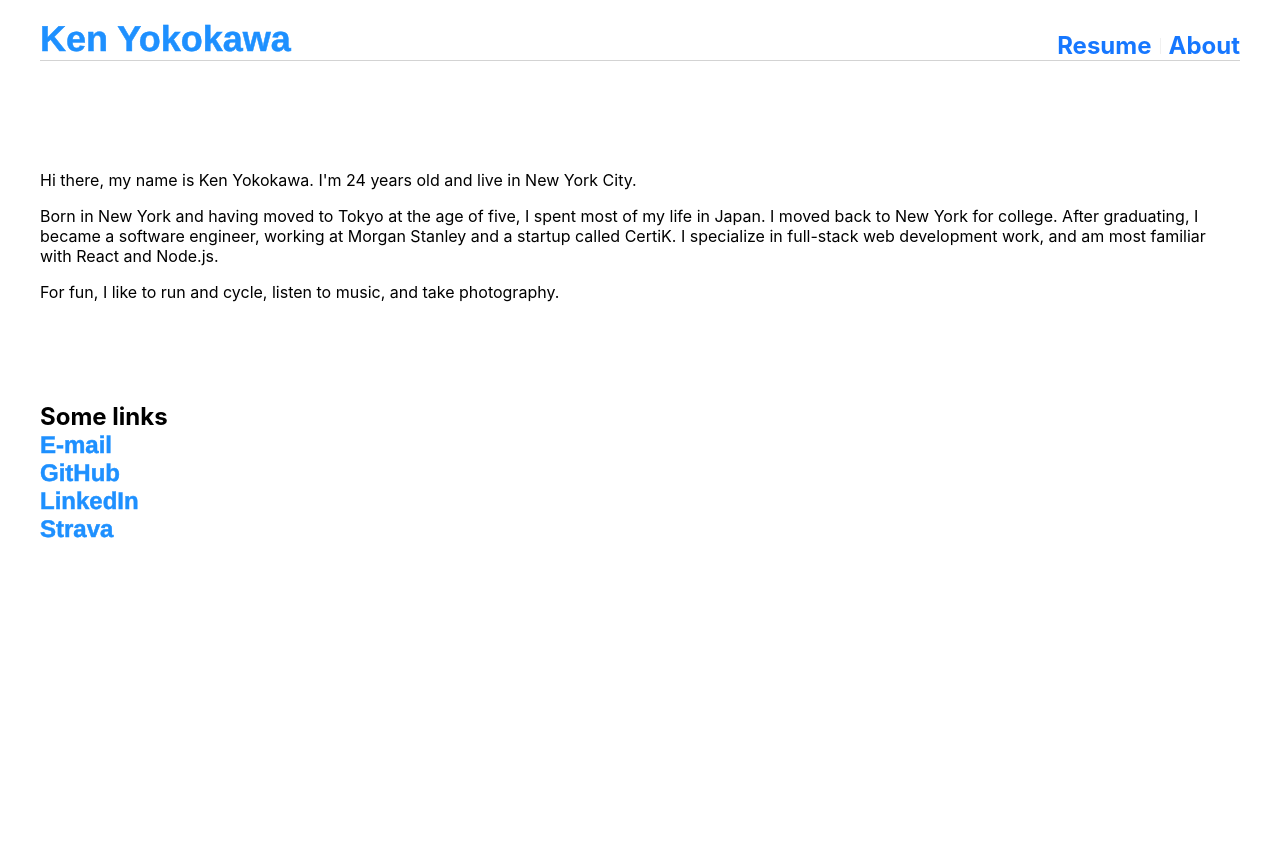
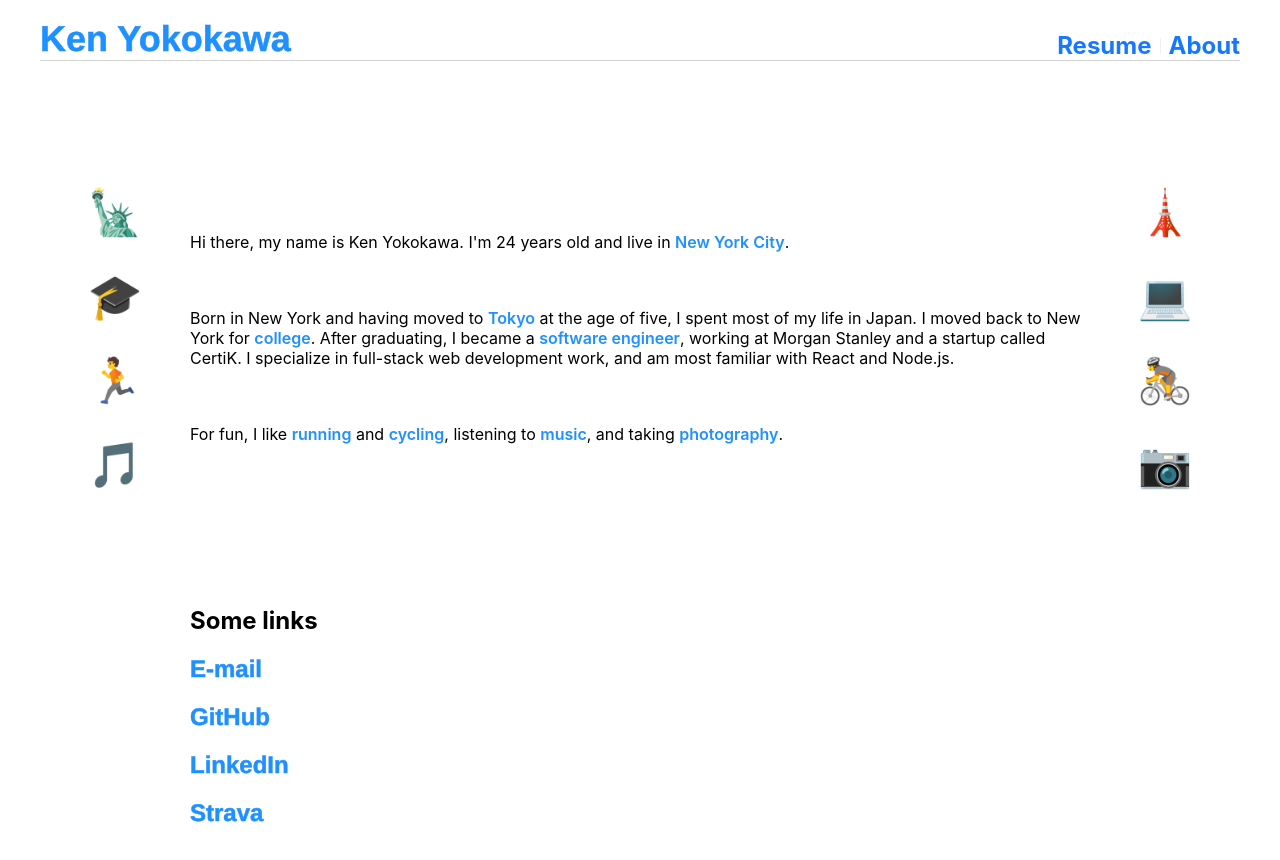
Before and after one commit to ky1044/personal-react-website, a React (Create React App) app: page /about in a window 1280 px wide. Shown: the top 860 px of the page. Before the commit the page ends 800 px from the top, so only its background shows below. Built offline with nearby package versions, Linux system fonts and the light colour scheme.

Commit message:
update about page with emojis

```diff
--- a/src/App.css
+++ b/src/App.css
@@ -68,20 +68,19 @@ li {
 }
 
 /* nav bar */
-.nav-bar-container{
+.nav-bar-container {
   position: relative; /* initial position */
-  background:white;
+  background: white;
   max-width: 1200px;
   z-index: 10;
-  height:50px;
+  height: 50px;
 }
 
 .nav-bar-container.sticky {
   position: fixed;
 
   top: 0;
-  width:100%
-
+  width: 100%;
 }
 
 /* projects section */
@@ -140,3 +139,35 @@ li {
 .project-button:hover {
   background-color: #0056b3;
 }
+
+.emoji {
+  display: inline-block;
+  font-size: 44px;
+  margin: 0 3px;
+  transition: all 0.3s ease;
+  height: 84px;
+  display: flex;
+  justify-content: center;
+  align-content: middle;
+  cursor: "pointer" !important;
+}
+
+.emoji.hovered {
+  font-size: 64px;
+}
+
+.emoji-label {
+  font-weight: 600;
+  color: dodgerblue;
+  cursor: "pointer";
+  transition: color 0.3s;
+}
+
+.emoji-label.hovered {
+  color: blue;
+}
+
+
+.about-link {
+  margin-top:20px;
+}
--- a/src/pages/about/about.tsx
+++ b/src/pages/about/about.tsx
@@ -1,22 +1,52 @@
 import { Row } from "antd";
-import React, { useMemo } from "react";
-import { Link } from "react-router-dom";
+import { useMemo } from "react";
 import { NavBar } from "src/components/nav/NavBar";
+import { Emojis, EMOJI_MAPPING } from "./emoji";
+import { EmojiProvider, useEmojiContext } from "./emojiContext";
+import useEmoji from "./useEmoji";
+import { links } from "./links";
 
-const Emoji = ({ label, symbol, className }: any) => {
+const Emoji = ({ emojiKey }: { emojiKey: Emojis }) => {
+  const { onHover, hoveredKey } = useEmojiContext();
+
+  const { label, symbol, isHovered } = useMemo(() => {
+    return {
+      label: EMOJI_MAPPING[emojiKey].label,
+      symbol: EMOJI_MAPPING[emojiKey].symbol,
+      isHovered: emojiKey === hoveredKey,
+    };
+  }, [emojiKey, hoveredKey]);
+
   return (
     <span
-      className="emoji"
+      className={`emoji ${isHovered ? "hovered" : ""}`}
       role="img"
       aria-label={label ? label : ""}
       aria-hidden={label ? "false" : "true"}
+      onMouseOver={() => onHover(emojiKey)}
+      onMouseLeave={() => onHover(null)}
     >
-      {symbol}
+      <div style={{ margin: "auto" }}>{symbol}</div>
+    </span>
+  );
+};
+
+const EmojiLabel = ({ emojiKey }: { emojiKey: Emojis }) => {
+  const { onHover, hoveredKey } = useEmojiContext();
+  const isHovered = useMemo(() => emojiKey === hoveredKey, [hoveredKey]);
+  return (
+    <span
+      onMouseOver={() => onHover(emojiKey)}
+      onMouseLeave={() => onHover(null)}
+      className={`emoji-label ${isHovered ? "hovered" : ""}`}
+    >
+      {EMOJI_MAPPING[emojiKey].label}
     </span>
   );
 };
 
 const AboutPage = () => {
+  const emojiHook = useEmoji();
   const age = useMemo(() => {
     const today = new Date();
     const birthDate = new Date("07/16/1998");
@@ -31,48 +61,68 @@ const AboutPage = () => {
   return (
     <div>
       <NavBar />
+      <EmojiProvider value={emojiHook}>
         <div style={{ marginTop: 100, marginBottom: 100 }}></div>
 
-      <p>
-        Hi there, my name is Ken Yokokawa. {"I'm"} {age} years old and live in
-        New York City.
+        <div style={{ display: "flex", flexDirection: "row" }}>
+          <div style={{ minWidth: 150 }}>
+            <Emoji emojiKey={Emojis.NYC} />
+            <Emoji emojiKey={Emojis.COLLEGE} />
+            <Emoji emojiKey={Emojis.RUNNING} />
+            <Emoji emojiKey={Emojis.MUSIC} />
+          </div>
+          <div
+            style={{
+              background: "white",
+              flexGrow: 8,
+              verticalAlign: "middle",
+              display: "flex",
+              flexDirection: "column",
+              justifyContent: "center",
+            }}
+          >
+            <p style={{ marginBottom: 40 }}>
+              Hi there, my name is Ken Yokokawa. {"I'm"} {age} years old and
+              live in <EmojiLabel emojiKey={Emojis.NYC} />.
+            </p>
+            <p style={{ marginBottom: 40 }}>
+              Born in New York and having moved to{" "}
+              <EmojiLabel emojiKey={Emojis.TOKYO} /> at the age of five, I spent
+              most of my life in Japan. I moved back to New York for{" "}
+              <EmojiLabel emojiKey={Emojis.COLLEGE} />. After graduating, I
+              became a <EmojiLabel emojiKey={Emojis.SOFTWARE_ENGINEER} />,
+              working at Morgan Stanley and a startup called CertiK. I
+              specialize in full-stack web development work, and am most
+              familiar with React and Node.js.
             </p>
             <p>
-        Born in New York and having moved to Tokyo at the age of five, I spent
-        most of my life in Japan. I moved back to New York for college. After
-        graduating, I became a software engineer, working at Morgan Stanley and
-        a startup called CertiK. I specialize in full-stack web development
-        work, and am most familiar with React and Node.js.
+              For fun, I like <EmojiLabel emojiKey={Emojis.RUNNING} /> and{" "}
+              <EmojiLabel emojiKey={Emojis.CYCLING} />, listening to{" "}
+              <EmojiLabel emojiKey={Emojis.MUSIC} />, and taking{" "}
+              <EmojiLabel emojiKey={Emojis.PHOTOGRAPHY} />.
             </p>
-      <p>
-        For fun, I like to run and cycle, listen to music, and take photography.
-      </p>
+          </div>
+          <div style={{ minWidth: 150 }}>
+            <Emoji emojiKey={Emojis.TOKYO} />
+            <Emoji emojiKey={Emojis.SOFTWARE_ENGINEER} />
+            <Emoji emojiKey={Emojis.CYCLING} />
+            <Emoji emojiKey={Emojis.PHOTOGRAPHY} />
+          </div>
+        </div>
+      </EmojiProvider>
+
       <div style={{ marginTop: 100, marginBottom: 100 }}></div>
 
-
+      <div style={{ marginLeft: 150 }}>
         <h2>Some links</h2>
-      <Row>
-        <a href="mailto:kenyokokawa@gmail.com">
-          <h2 className="logo">E-mail</h2>
+        {links.map((link, idx) => (
+          <Row key={idx}>
+            <a href={link.href} target="_blank" rel="noreferrer">
+              <h2 className="logo about-link">{link.label}</h2>
             </a>
           </Row>
-      <Row>
-        <a href="https://github.com/ky1044">
-          <h2 className="logo">GitHub</h2>
-        </a>
-      </Row>
-
-      <Row>
-        <a href="https://www.linkedin.com/in/ken-yokokawa/">
-          <h2 className="logo">LinkedIn</h2>
-        </a>
-      </Row>
-
-      <Row>
-        <a href="https://www.strava.com/athletes/9966064">
-          <h2 className="logo">Strava</h2>
-        </a>
-      </Row>
+        ))}
+      </div>
     </div>
   );
 };
--- /dev/null
+++ b/src/pages/about/emoji.ts
@@ -0,0 +1,59 @@
+export enum Emojis {
+  NYC = "NYC",
+  TOKYO = "TOKYO",
+  COLLEGE = "COLLEGE",
+  SOFTWARE_ENGINEER = "SOFTWARE_ENGINEER",
+  RUNNING = "RUNNING",
+  CYCLING = "CYCLING",
+  MUSIC = "MUSIC",
+  PHOTOGRAPHY = "PHOTOGRAPHY",
+}
+
+export interface EmojiData {
+  id: string;
+  label: string;
+  symbol: string;
+}
+
+export const EMOJI_MAPPING: { [key in Emojis]: EmojiData } = {
+  [Emojis.NYC]: {
+    id: "nyc",
+    label: "New York City",
+    symbol: "🗽",
+  },
+  [Emojis.TOKYO]: {
+    id: "tokyo",
+    label: "Tokyo",
+    symbol: "🗼",
+  },
+  [Emojis.COLLEGE]: {
+    id: "college",
+    label: "college",
+    symbol: "🎓",
+  },
+  [Emojis.SOFTWARE_ENGINEER]: {
+    id: "software_engineer",
+    label: "software engineer",
+    symbol: "💻",
+  },
+  [Emojis.RUNNING]: {
+    id: "run",
+    label: "running",
+    symbol: "🏃",
+  },
+  [Emojis.CYCLING]: {
+    id: "cycling",
+    label: "cycling",
+    symbol: "🚴",
+  },
+  [Emojis.MUSIC]: {
+    id: "music",
+    label: "music",
+    symbol: "🎵",
+  },
+  [Emojis.PHOTOGRAPHY]: {
+    id: "photography",
+    label: "photography",
+    symbol: "📷",
+  },
+};
--- /dev/null
+++ b/src/pages/about/emojiContext.ts
@@ -0,0 +1,14 @@
+import { createContext, useContext } from 'react';
+import { EmojiHook } from './useEmoji';
+
+const EmojiContext = createContext<EmojiHook | null>(null);
+
+export const useEmojiContext = (): EmojiHook => {
+  const context = useContext(EmojiContext);
+  if (!context) {
+    throw new Error('useEmojiContext must be used within a EmojiProvider');
+  }
+  return context;
+};
+
+export const EmojiProvider = EmojiContext.Provider;
--- /dev/null
+++ b/src/pages/about/links.ts
@@ -0,0 +1,18 @@
+export const links = [
+  {
+    href: "mailto:kenyokokawa@gmail.com",
+    label: "E-mail"
+  },
+  {
+    href: "https://github.com/ky1044",
+    label: "GitHub"
+  },
+  {
+    href: "https://www.linkedin.com/in/ken-yokokawa/",
+    label: "LinkedIn"
+  },
+  {
+    href: "https://www.strava.com/athletes/9966064",
+    label: "Strava"
+  }
+];
--- /dev/null
+++ b/src/pages/about/useEmoji.ts
@@ -0,0 +1,21 @@
+import { useState, useCallback } from "react";
+
+export type EmojiHook = {
+  hoveredKey: string | null;
+  onHover: (key: string | null) => void;
+};
+
+const useEmoji = (): EmojiHook => {
+  const [hoveredKey, setEmojiedKey] = useState<string | null>(null);
+
+  const onHover = useCallback((key: string | null) => {
+    setEmojiedKey(key);
+  }, []);
+
+  return {
+    hoveredKey,
+    onHover,
+  };
+};
+
+export default useEmoji;
```
Also changed, not shown: src/pages/about/useEmojiHover.ts (added). Lines whose indentation alone changed are shown as unchanged.
